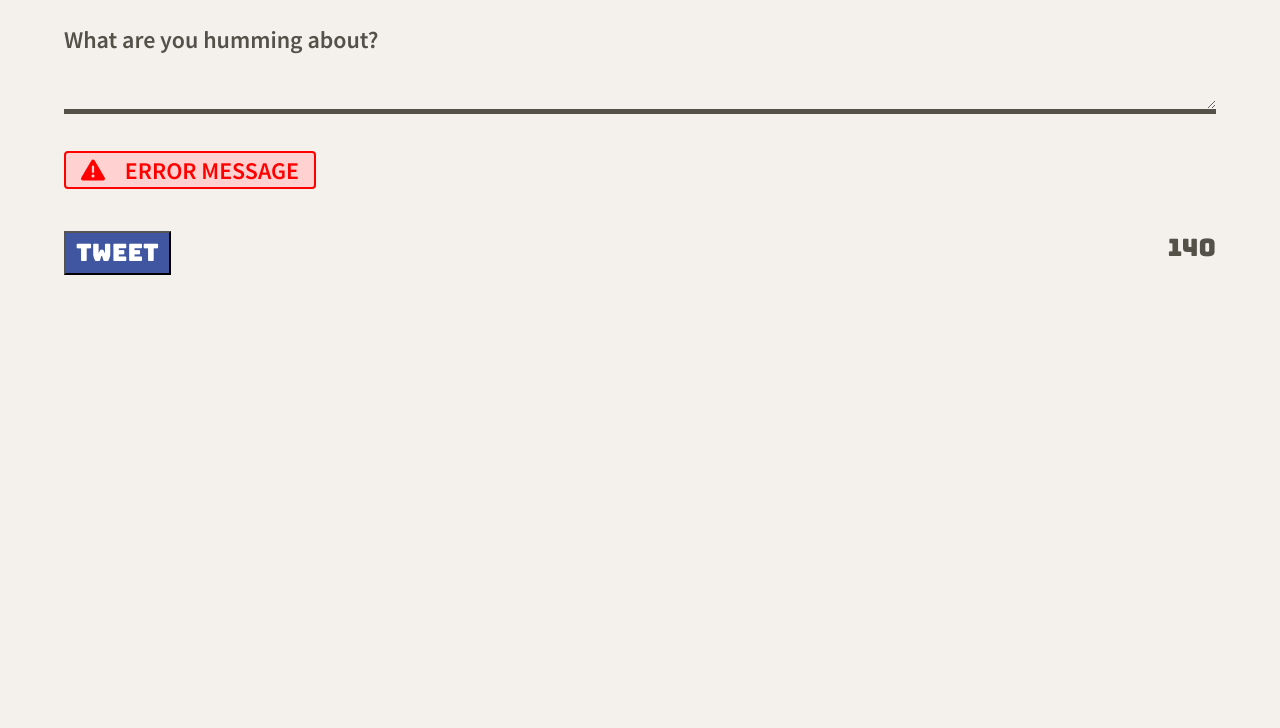
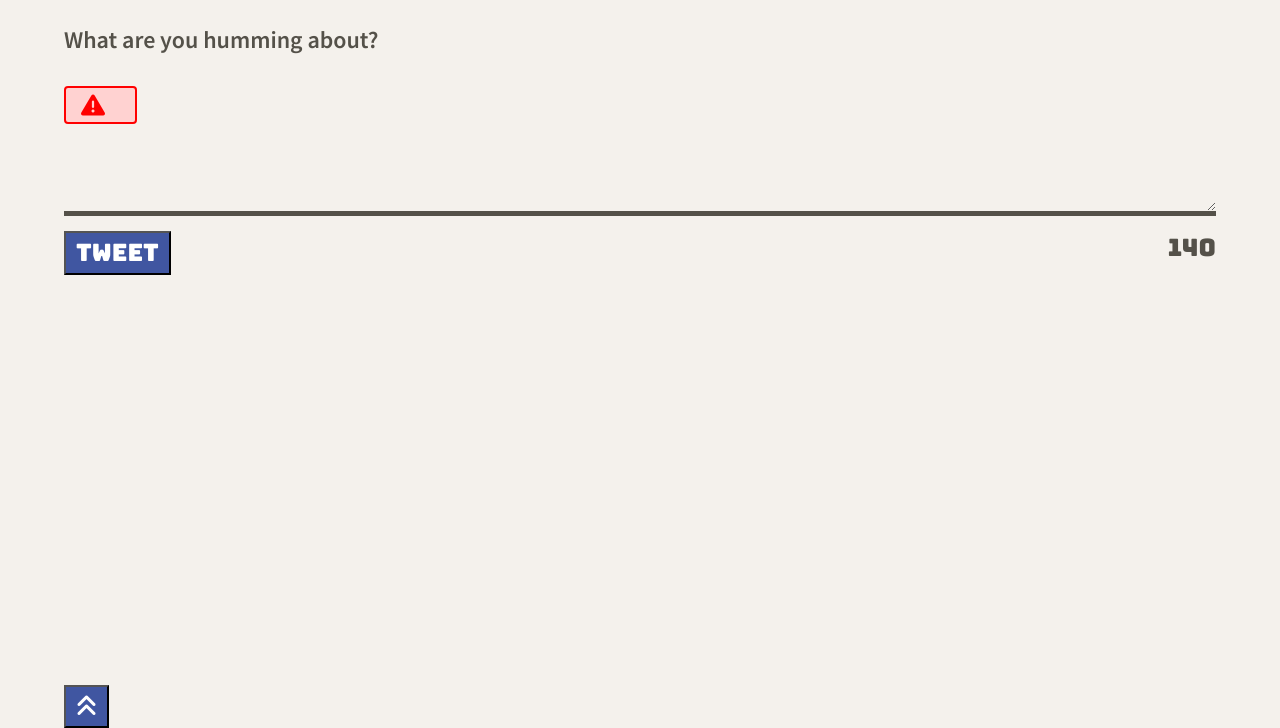
Before and after one commit to jeandre-visser/tweeter, a website: page public/index.html in a window 1280 px wide. Shown: the part 595-1323 px from the top of the page. Before the commit the page ends 1150 px from the top, so only its background shows below. Drawn offline with nearby package versions, Linux system fonts and the light colour scheme; no server answers.

Commit message:
Added button for scrolling up

```diff
--- a/public/index.html
+++ b/public/index.html
@@ -62,11 +62,11 @@
         <h2>Compose Tweet</h2>
         <form method="POST" action="/tweets/" >
           <label for="tweet-text">What are you humming about?</label>
-          <textarea name="text" id="tweet-text"></textarea>
           <h4>
             <i class="fa-solid fa-triangle-exclamation"></i>
-            ERROR MESSAGE
+            <span class="error-message"></span>
           </h4>
+          <textarea name="text" id="tweet-text"></textarea>
           <div>
             <button id="btn" type="submit">Tweet</button>
             <output name="counter" class="counter" for="tweet-text">140</output>
@@ -77,6 +77,10 @@
       <!--All Submitted Tweets Section (Dynamically generated)-->
       <section id="tweets-container"></section>
 
+      <button class="scroll-up">
+        <i class="fa-solid fa-angles-up"></i>
+      </button>
+
     </main>
   </body>
 </html>
```
